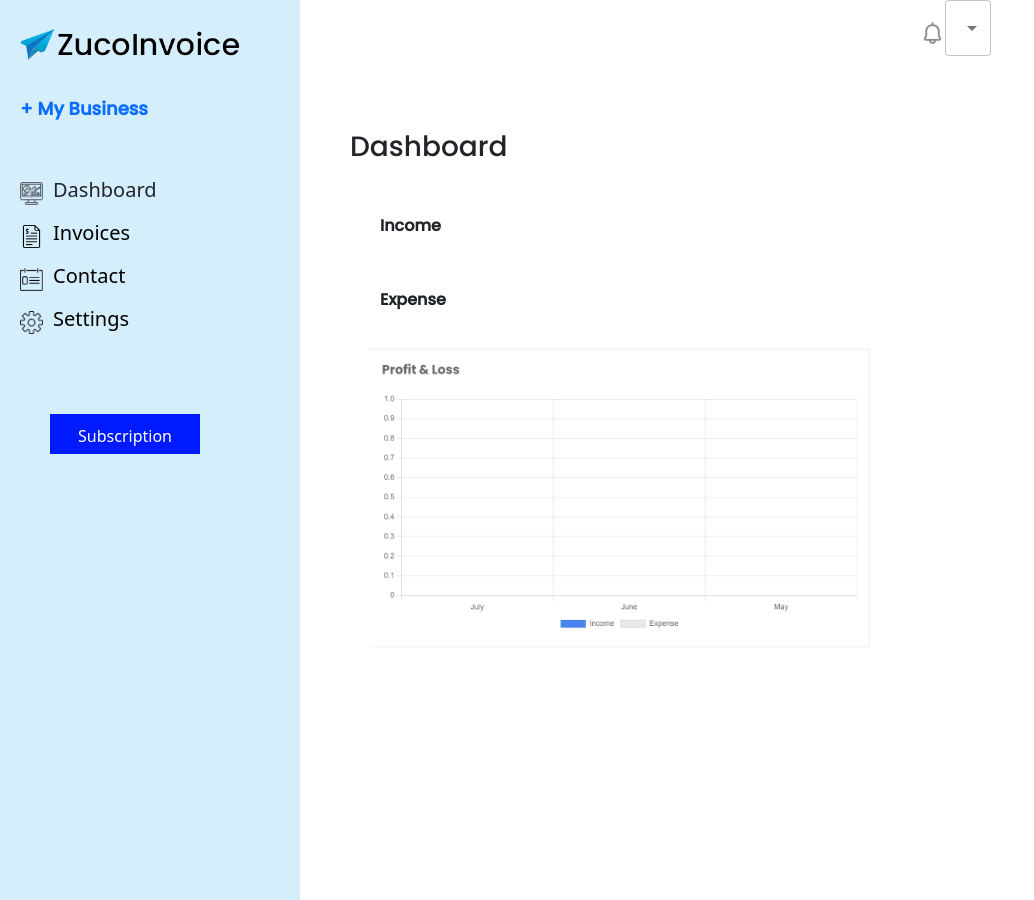
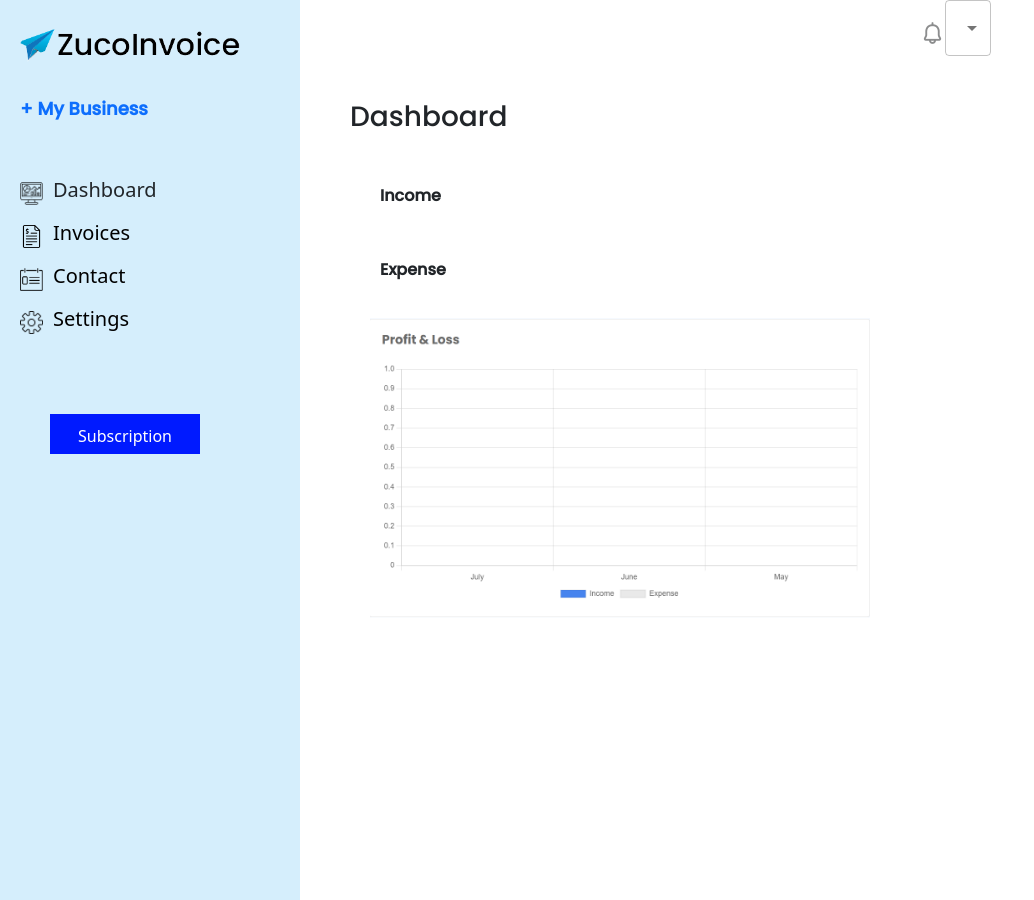
Before and after one commit to Philipeldavids/zucoinvoice, a React (Create React App) app: page /dashboard in a window 1280 px wide. Shown: the whole page, without its empty margins (0-1034 px from the left). Built offline with nearby package versions, Linux system fonts and the light colour scheme.

Commit message:
added babel

```diff
--- a/package.json
+++ b/package.json
@@ -6,6 +6,7 @@
     "@emotion/react": "^11.11.1",
     "@emotion/styled": "^11.11.0",
     "@mui/material": "^5.14.18",
+    "@babel/plugin-proposal-private-property-in-object":"7.21.11",
     "@testing-library/jest-dom": "^5.17.0",
     "@testing-library/react": "^13.4.0",
     "@testing-library/user-event": "^13.5.0",
--- a/src/components/Home.css
+++ b/src/components/Home.css
@@ -1,7 +1,7 @@
 .homeContent{
     position: absolute;
     margin-left: 350px;
-    margin-top: -770px;
+    margin-top: -800px;
     font-family: "Poppins";
     font-weight: bold;
 }
--- a/src/components/InvoicePage.js
+++ b/src/components/InvoicePage.js
@@ -20,6 +20,7 @@
             if(response.status === 200){
                 console.log(response.data);
                 setInvoice(response.data);
+                generatePDF(response.data);
             }
         }
         fetchInvoice();
```
